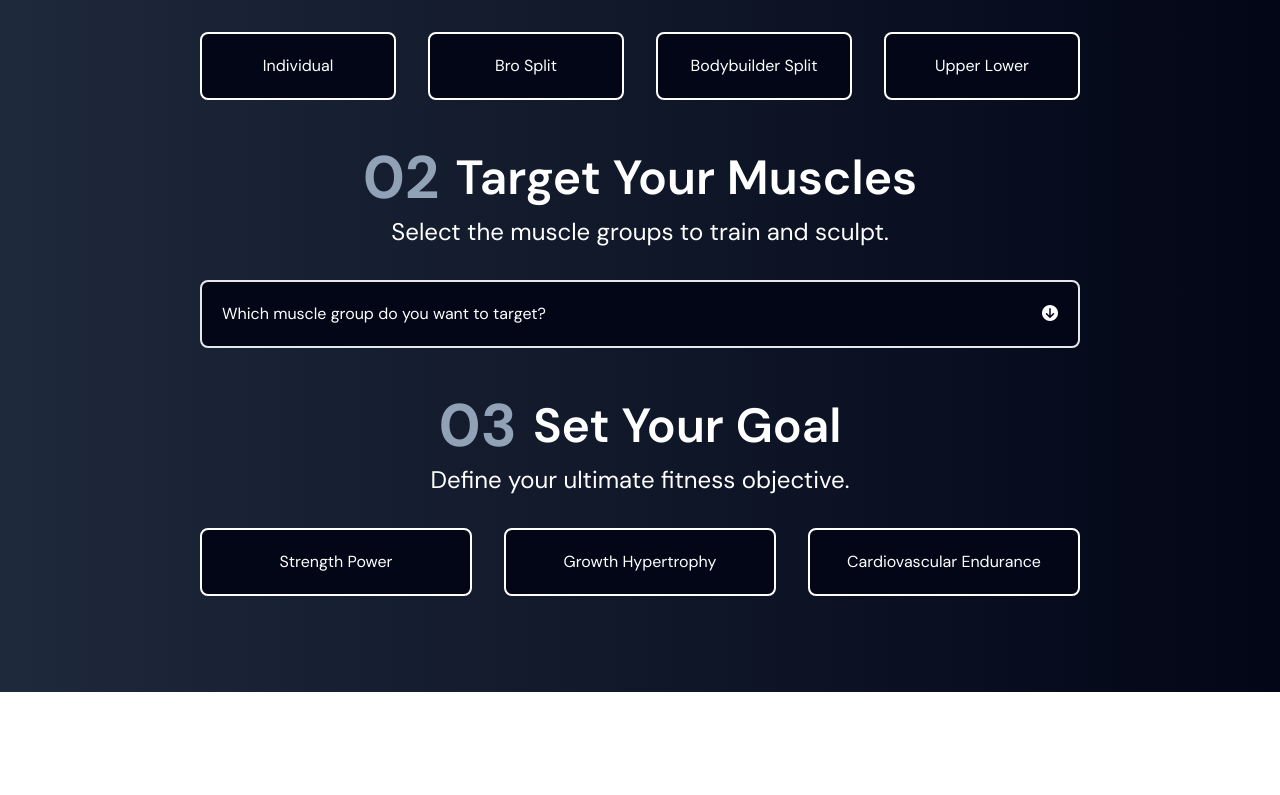
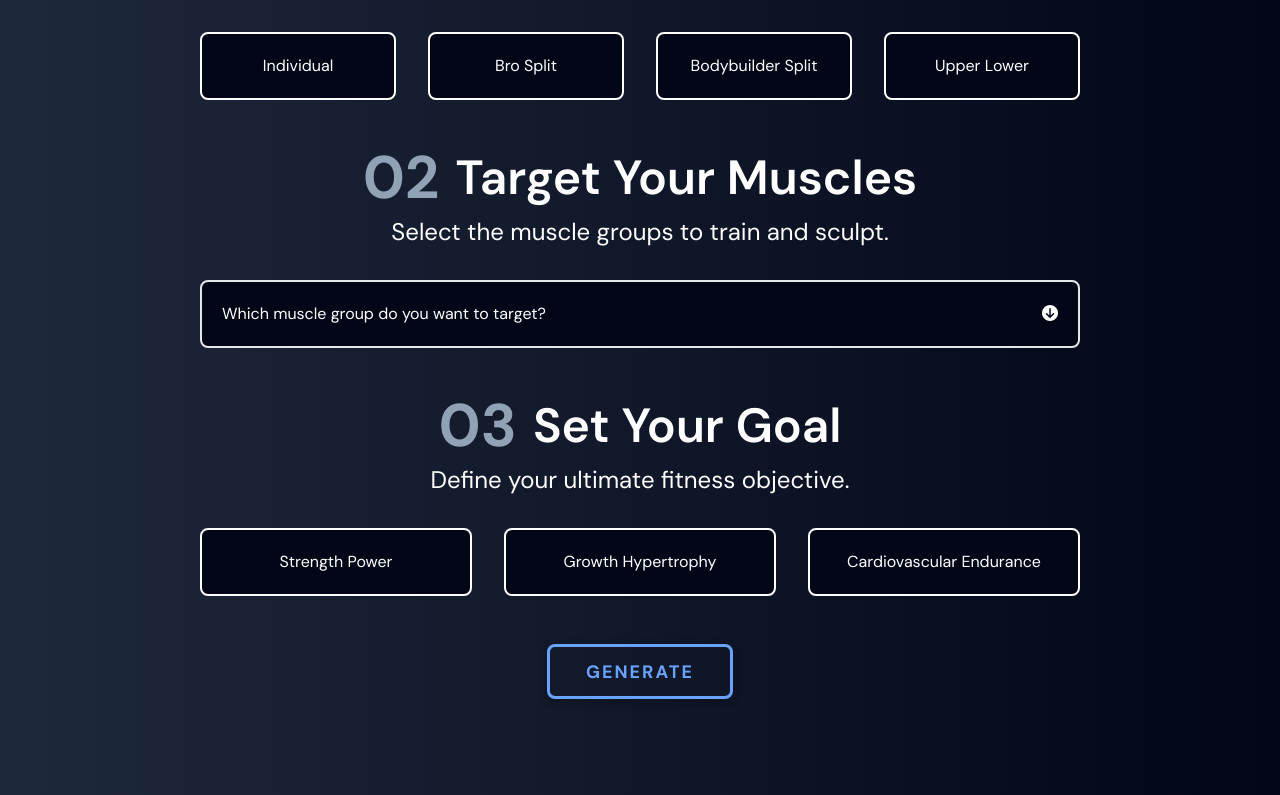
Before and after one commit to ompatel2019/gymApp, a React (Vite) app: page / in a window 1280 px wide. Shown: the part 1236-2031 px from the top of the page. Before the commit the page ends 1928 px from the top, so only its background shows below. Built offline with nearby package versions, Linux system fonts and the light colour scheme.

Commit message:
fully implemented generator section

```diff
--- a/src/App.jsx
+++ b/src/App.jsx
@@ -1,4 +1,4 @@
-import React from 'react'
+import React, { useState } from 'react'
 import Hero from './components/Hero'
 import GenerateHeading from './components/GenerateHeading'
 import Generator from './components/Generator'
@@ -6,13 +6,13 @@ import Workout from './components/Workout'
 import Footer from './components/Footer'
 
 const App = () => {
+  const [generateWorkoutParams, setGenerateWorkoutParams] = useState({});
   return (
     <main className='min-h-screen flex flex-col bg-gradient-to-r from-slate-800 to-slate-950 text-white text-sm sm:text-base'>
         <Hero/>
         <GenerateHeading/>
-        <Generator/>
-        <Workout/>
-
+        <Generator setGenerateWorkoutParams={setGenerateWorkoutParams}/>
+        <Workout generateWorkoutParams={generateWorkoutParams} />
         {/*
         <Footer/>
         */}
--- a/src/components/Generator.jsx
+++ b/src/components/Generator.jsx
@@ -2,7 +2,7 @@ import React, { useEffect, useState } from 'react';
 import GeneratorSubheadings from './GeneratorSubheadings';
 import { SCHEMES, WORKOUTS, SELECTIONS } from '../utils/workouts';
 
-const Generator = () => {
+const Generator = ({setGenerateWorkoutParams}) => {
   const regularClass = 'bg-slate-950 p-5 border-2 2xl:text-xl';
   const showModalClass = 'rounded-t-lg border-b-0';
 
@@ -13,6 +13,7 @@ const Generator = () => {
   const [selectorText, setSelectorText] = useState('Select muscle groups');
   const [muscleGroup, setMuscleGroup] = useState([]);
   const [showMsg, setErrorMsg] = useState(false);
+  const [showErr, setShowErr] = useState(false);
 
   // Handles the display of the modal
   const modalShow = () => {
@@ -73,16 +74,19 @@ const Generator = () => {
     }
   }, [challenge]);
 
-  useEffect(() => {
-    if (challenge && muscleGroup && goals) {
-      const generateWorkoutParams = {
-        muscles: muscleGroup,
-        poison: challenge,
-        goal: goals
-      }
-      console.log(generateWorkoutParams);
-    }
-  }, [challenge, goals, muscles, muscleGroup]);
+  // useEffect(() => {
+  //   if (challenge && muscleGroup && goals) {
+  //     const generateWorkoutParams = {
+  //       muscles: muscleGroup,
+  //       poison: challenge,
+  //       goal: goals
+  //     }
+  //     setErrorMsg(false);
+  //     setGenerateWorkoutParams(generateWorkoutParams);
+  //   } else {
+  //     setShowErr(true);
+  //   }
+  // }, [challenge, goals, muscles, muscleGroup]);
 
   return (
     <div id='generator' className='responsivePad flex flex-col items-center py-24 justify-center space-y-12'>
@@ -178,6 +182,30 @@ const Generator = () => {
           ))}
         </div>
       </div>
+
+      {showErr &&
+        <p className='text-center font-bold text-red-400 h7'>Incomplete Fields</p>
+      }
+
+      <a href="#workout">
+          <button onClick={() => {
+            if (challenge && goals && muscleGroup.length > 0) {
+              const generateWorkoutParams = {
+                muscles: muscleGroup,
+                poison: challenge,
+                goal: goals
+              }
+              setShowErr(false);
+              setGenerateWorkoutParams(generateWorkoutParams);
+            } else {
+              setShowErr(true);
+            }
+          }} className="button">
+            Generate
+          </button>
+      </a>
+
+
     </div>
   );
 };
--- a/src/components/Workout.jsx
+++ b/src/components/Workout.jsx
@@ -2,16 +2,21 @@ import React from 'react'
 import {generateWorkout} from '../utils/functions'
 import { SCHEMES } from '../utils/workouts';
 
-const Workout = () => {
+const Workout = ({generateWorkoutParams}) => {
   const workoutArgs = {
-    muscles: ['biceps', 'triceps'], // List of muscle groups
-    poison: 'individual',           // Type of workout ('individual' or a workout name)
-    goal: 'growth_hypertrophy',               // The goal or scheme to be used
+    muscles: ['chest'],
+    poison: 'bodybuilder_split',
+    goal: 'growth_hypertrophy',
   };
   const workout = generateWorkout(workoutArgs);
+  console.log(generateWorkoutParams);
   console.log(workout);
+
   return (
-    <div>
+    <div id='workout'>
+
+
+
 
     </div>
   )
```
